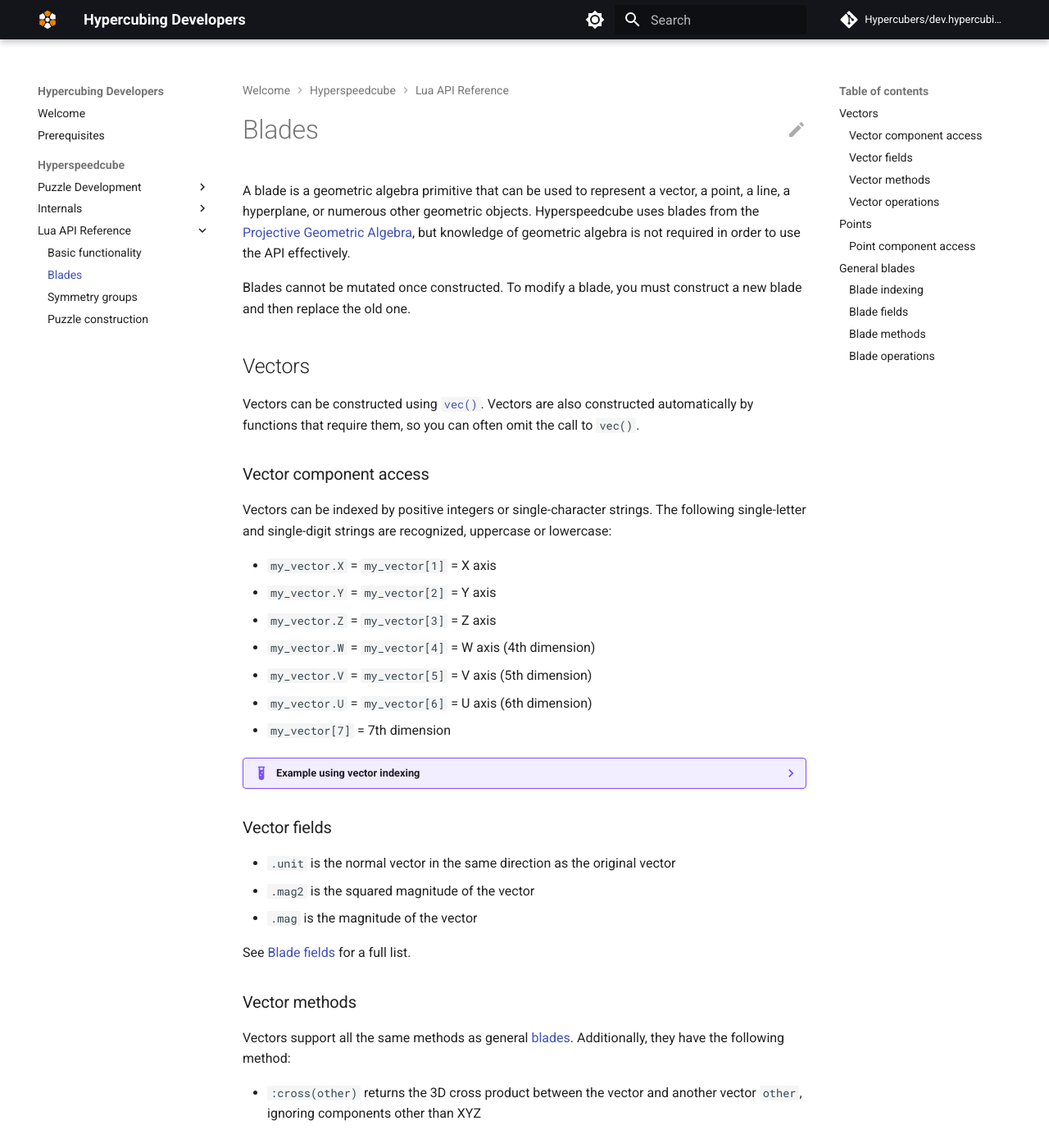
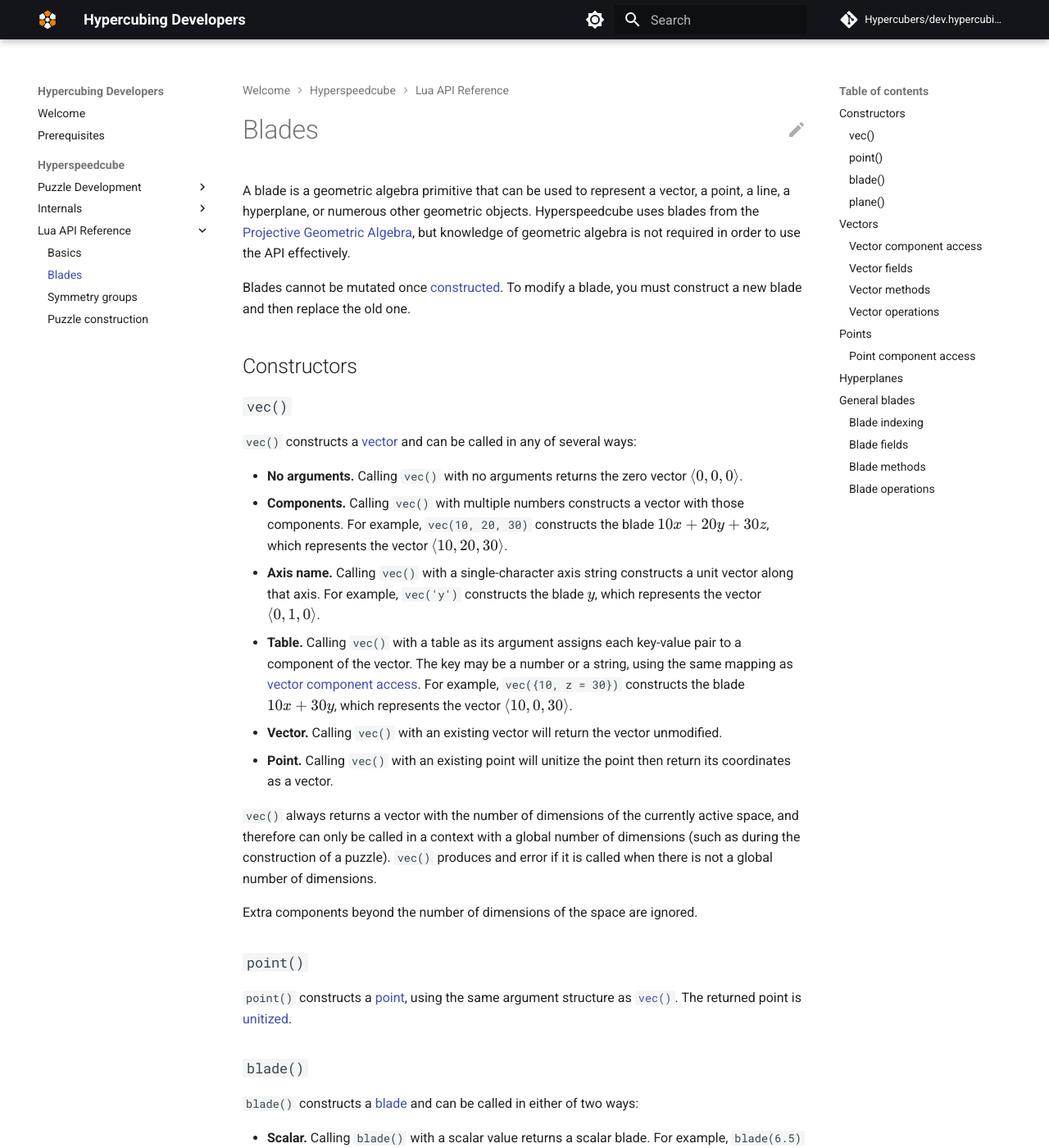
Before and after one commit to Hypercubers/dev.hypercubing.xyz, an MkDocs documentation site: the page built from docs/hsc/lua/blades.md, in a window 1280 px wide and 1400 px high. Shown: the whole window at 82% size. Built offline with MkDocs 1.6.1 and Material for MkDocs 9.7.7, drawn with Linux system fonts in a browser that asks for light colours; comment, search, counter and statistics services are not loaded; some of the changed text lies outside the part shown.

Commit message:
Document Lua `blade` type

````diff
--- a/docs/hsc/lua/blades.md
+++ b/docs/hsc/lua/blades.md
@@ -2,11 +2,75 @@
 
 A blade is a geometric algebra primitive that can be used to represent a vector, a point, a line, a hyperplane, or numerous other geometric objects. Hyperspeedcube uses blades from the [Projective Geometric Algebra](https://en.wikipedia.org/wiki/Plane-based_geometric_algebra#Projective_Geometric_Algebra), but knowledge of geometric algebra is not required in order to use the API effectively.
 
-Blades cannot be mutated once constructed. To modify a blade, you must construct a new blade and then replace the old one.
+Blades cannot be mutated once [constructed](#constructors). To modify a blade, you must construct a new blade and then replace the old one.
+
+## Constructors
+
+### `vec()`
+
+`vec()` constructs a [vector](#vectors) and can be called in any of several ways:
+
+- **No arguments.** Calling `vec()` with no arguments returns the zero vector $\langle 0, 0, 0 \rangle$.
+- **Components.** Calling `vec()` with multiple numbers constructs a vector with those components. For example, `vec(10, 20, 30)` constructs the blade $10x+20y+30z$, which represents the vector $\langle 10, 20, 30 \rangle$.
+- **Axis name.** Calling `vec()` with a single-character axis string constructs a unit vector along that axis. For example, `vec('y')` constructs the blade $y$, which represents the vector $\langle 0, 1, 0 \rangle$.
+- **Table.** Calling `vec()` with a table as its argument assigns each key-value pair to a component of the vector. The key may be a number or a string, using the same mapping as [vector component access](#vector-component-access). For example, `vec({10, z = 30})` constructs the blade $10x+30y$, which represents the vector $\langle 10, 0, 30 \rangle$.
+- **Vector.** Calling `vec()` with an existing vector will return the vector unmodified.
+- **Point.** Calling `vec()` with an existing point will unitize the point then return its coordinates as a vector.
+
+`vec()` always returns a vector with the number of dimensions of the currently active space, and therefore can only be called in a context with a global number of dimensions (such as during the construction of a puzzle). `vec()` produces and error if it is called when there is not a global number of dimensions.
+
+Extra components beyond the number of dimensions of the space are ignored.
+
+### `point()`
+
+`point()` constructs a [point](#points), using the same argument structure as [`vec()`](#vec). The returned point is [unitized][unitization].
+
+### `blade()`
+
+`blade()` constructs a [blade](#general-blades) and can be called in either of two ways:
+
+- **Scalar.** Calling `blade()` with a scalar value returns a scalar blade. For example, `blade(6.5)` returns the blade $6.5$.
+- **Blade.** Calling `blade()` with an existing point, vector, or blade returns the value unmodified.
+
+### `plane()`
+
+`plane()` constructs a [blade](#general-blades) representing a hyperplane and can be called in any of several ways:
+
+- **Table.** There are several ways to construct a plane using a table:
+    - Calling `plane{normal: vector, distance: number}` constructs the plane with normal vector `normal` and distance from the origin `distance`.
+    - Calling `plane{normal: vector, point: point}` constructs the plane with normal vector `normal` that passes through the point `point`.
+    - Calling `plane{pole: vector|point}` constructs the plane with `pole` that passes through the point `pole`. `plane{pole = p}` is equivalent to `plane{normal = p, point = p}` or `plane{normal = p, distance = p.mag}`.
+- **Normal vector and distance.** Calling `plane()` with a vector and a number constructs the plane with the given normal vector and distance from the origin. `plane(n, d)` is equivalent to `plane{normal = n, distance = d}`.
+- **Pole vector.** Calling `plane()` with a vector or point constructs the plane with that vector as a normal vector that passes through that point. `plane(p)` is equivalent to `plane{pole = p}`.
+- **Plane.** Calling `plane()` with a blade representing a hyperplane returns the blade unchanged.
+
+??? example "Examples of plane construction"
+
+    ```lua
+    -- plane through point (2, -3, 6) with normal vector (2/7, -3/7, 6/7)
+    plane(vec(2, -3, 6))
+    plane(point(2, -3, 6))
+
+    -- plane through point (1, 0, 0) perpendicular to the X axis
+    plane('x')
+    plane{pole = vec(1)} -- note the curly braces!
+    plane{normal = vec(3), distance = 1}
+
+    -- plane through point (1, 0, 0) perpendicular to the X axis, but facing the other way
+    -plane('x')
+    plane(-vec('x'), -1)
+
+    -- plane through the origin with normal vector (0, 0, 1)
+    plane('z', 0)
+    plane{normal = 'z', point = vec()}
+    plane{normal = 'z', distance = 0}
+    ```
 
 ## Vectors
 
-Vectors can be constructed using [`vec()`](#vec). Vectors are also constructed automatically by functions that require them, so you can often omit the call to `vec()`.
+A vector is a direction in space and an associated magnitude. Vectors can be constructed using [`vec()`](#vec). Vectors are also constructed automatically by functions that require them, so you can often omit the call to `vec()`.
+
+Vectors are represented as 1-blades with no e~0~ component.
 
 ### Vector component access
 
@@ -64,13 +127,31 @@
 
 ## Points
 
+A point is a point in space. Points can be constructed using [`point()`](#point). Points are also constructed automatically by functions that require them, so you can often omit the call to `point()`.
+
+Points are represented as 1-blades, with an e~0~ component.
+
+See [General blades](#general-blades) for fields, methods, and operations on points.
+
+!!! warning "Operations on points"
+
+    Be very cautious when doing operations on points. You can add two points to compute a position between them, but ensure that they are unitized first.
+
 ### Point component access
 
 !!! warning "Point component access"
 
     Accessing components of points (such as `p.x`) does **not** return a coordinate of the point unless the point is unitized: use either `p.unit.x` or `p.x / p.e0`.
 
-Points are represented as 1-blades, with an e~0~ component. Once a point has been unitized using `.unit` (see [Blade fields](#blade-fields)), its components can be accessed the same as a vector. The e~0~ component can be accessed with `.e0`
+Once a point has been unitized using `.unit` (see [Blade fields](#blade-fields)), its components can be accessed the same as a vector. The e~0~ component can be accessed with `.e0`.
+
+## Hyperplanes
+
+A hyperplane is an oriented flat $d-1$-dimensional surface in $d$-dimensional space. Hyperplanes can be constructed using [`plane()`](#plane). Hyperplanes are also constructed automatically by functions that require them, so you can often omit the call to `plane()`.
+
+Hyperplanes are represented as $d$-blades.
+
+See [General blades](#general-blades) for fields, methods, and operations on hyperplanes.
 
 ## General blades
 
````
Also changed, not shown: other parts of docs/hsc/lua/blades.md (+0 -1 lines), docs/hsc/lua/basic.md (+9 -5 lines).
